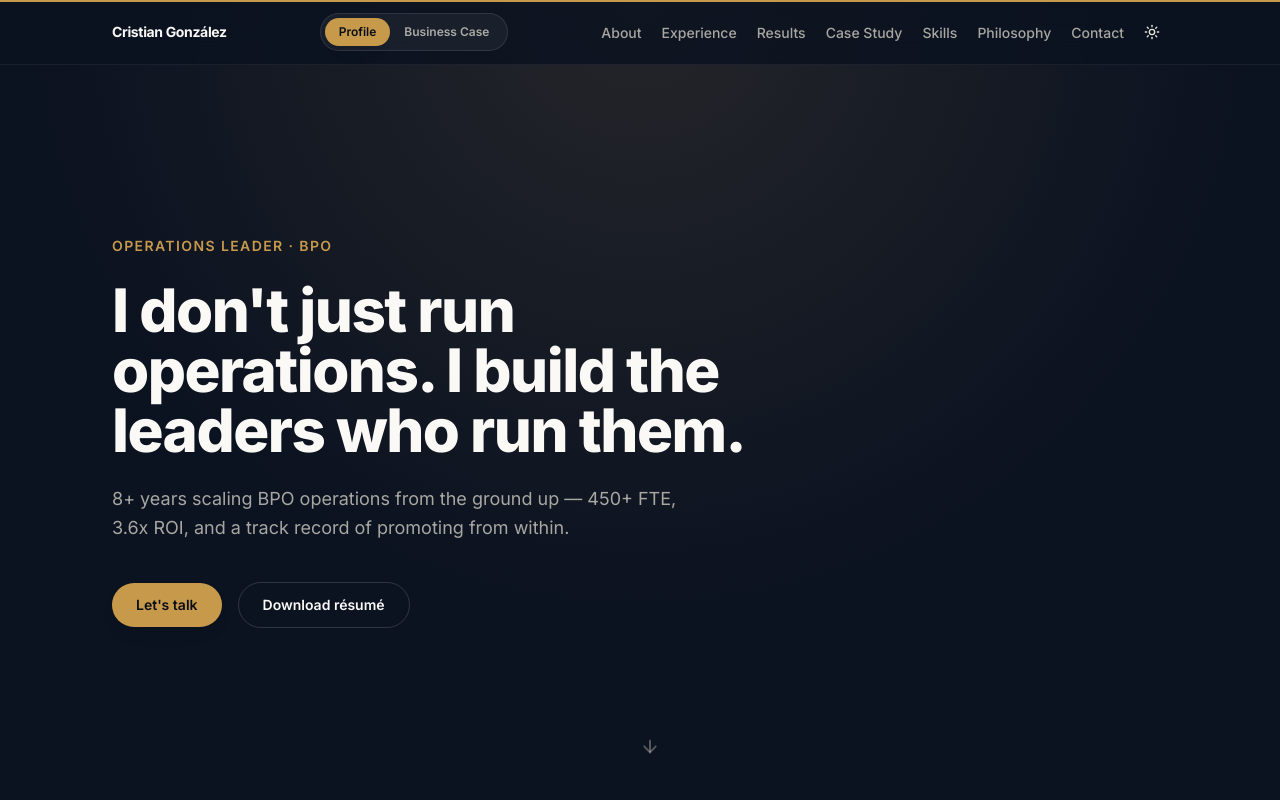
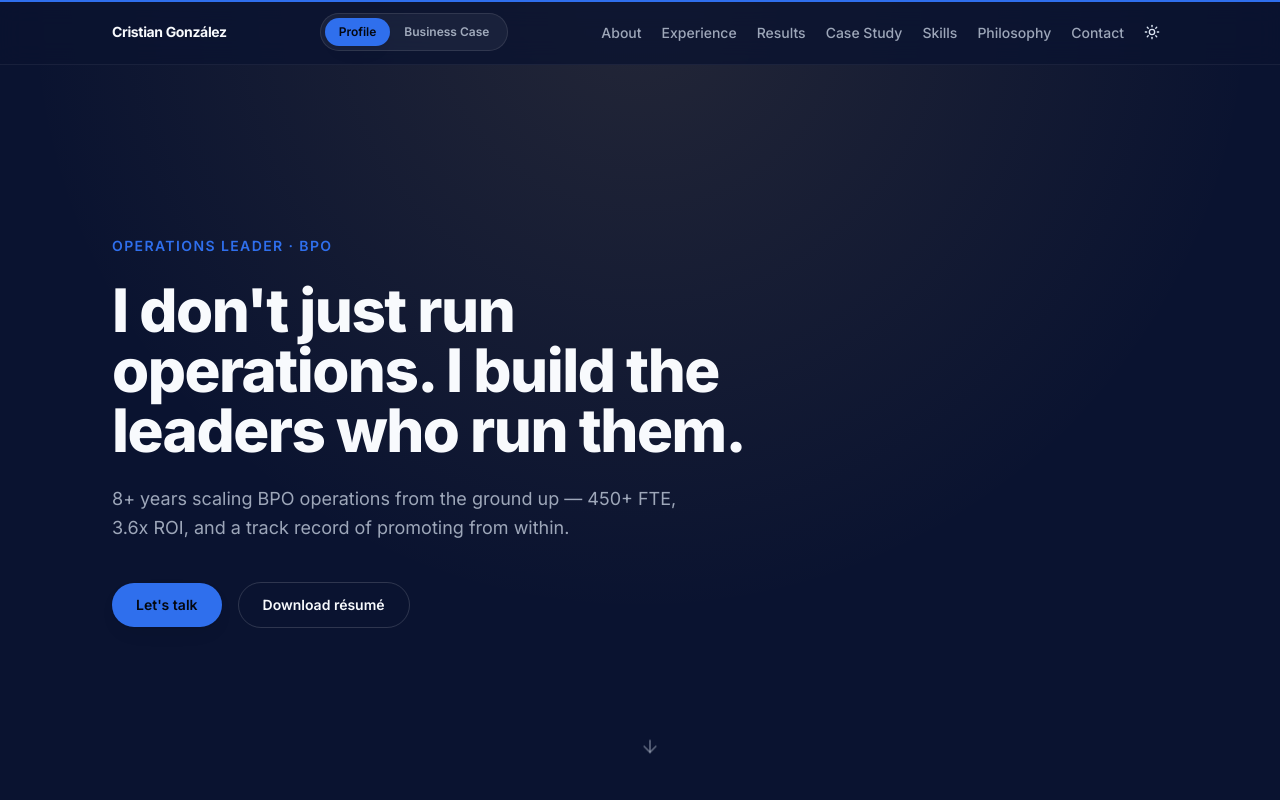
Before and after one commit to cgonzalezp-dev/cristian-gonzalez-portfolio, a React (Vite) app: page / in a window 1280 px wide. Shown: the top 800 px of the page. Built offline with nearby package versions, Linux system fonts and the light colour scheme.

Commit message:
Modify color values in tailwind.config.ts
Updated color values for ink, paper, brass, and signal in the Tailwind configuration.

```diff
--- a/tailwind.config.ts
+++ b/tailwind.config.ts
@@ -7,25 +7,25 @@ export default {
     extend: {
       colors: {
         ink: {
-          950: "#080D17",
-          900: "#0B1220",
-          800: "#111A2C",
-          700: "#1B2740",
-          600: "#2A3A5C",
+          950: "#04070F",
+          900: "#0A1330",
+          800: "#101D46",
+          700: "#1A2C63",
+          600: "#2A4488",
         },
         paper: {
-          50: "#FAF9F6",
-          100: "#F5F2EA",
-          200: "#EAE5D9",
+          50: "#F8FAFD",
+          100: "#EDF2FA",
+          200: "#DCE5F3",
         },
         brass: {
-          400: "#D9B36C",
-          500: "#C79A4B",
-          600: "#A67C34",
+          400: "#5B93FF",
+          500: "#2F6FED",
+          600: "#1B4FC4",
         },
         signal: {
-          up: "#5FCB8D",
-          down: "#E8756B",
+          up: "#22C58B",
+          down: "#EF5B65",
         },
       },
       fontFamily: {
```
